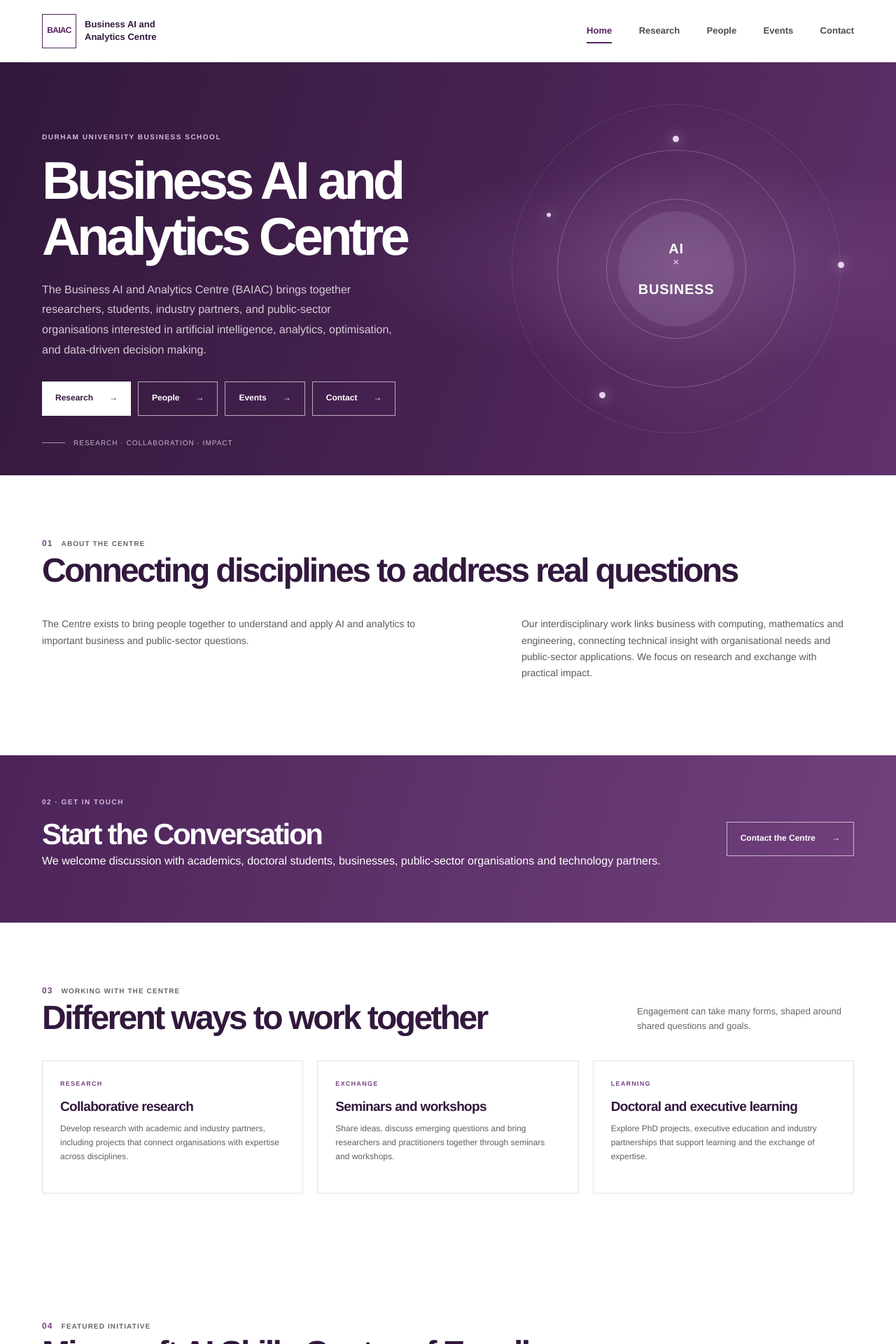
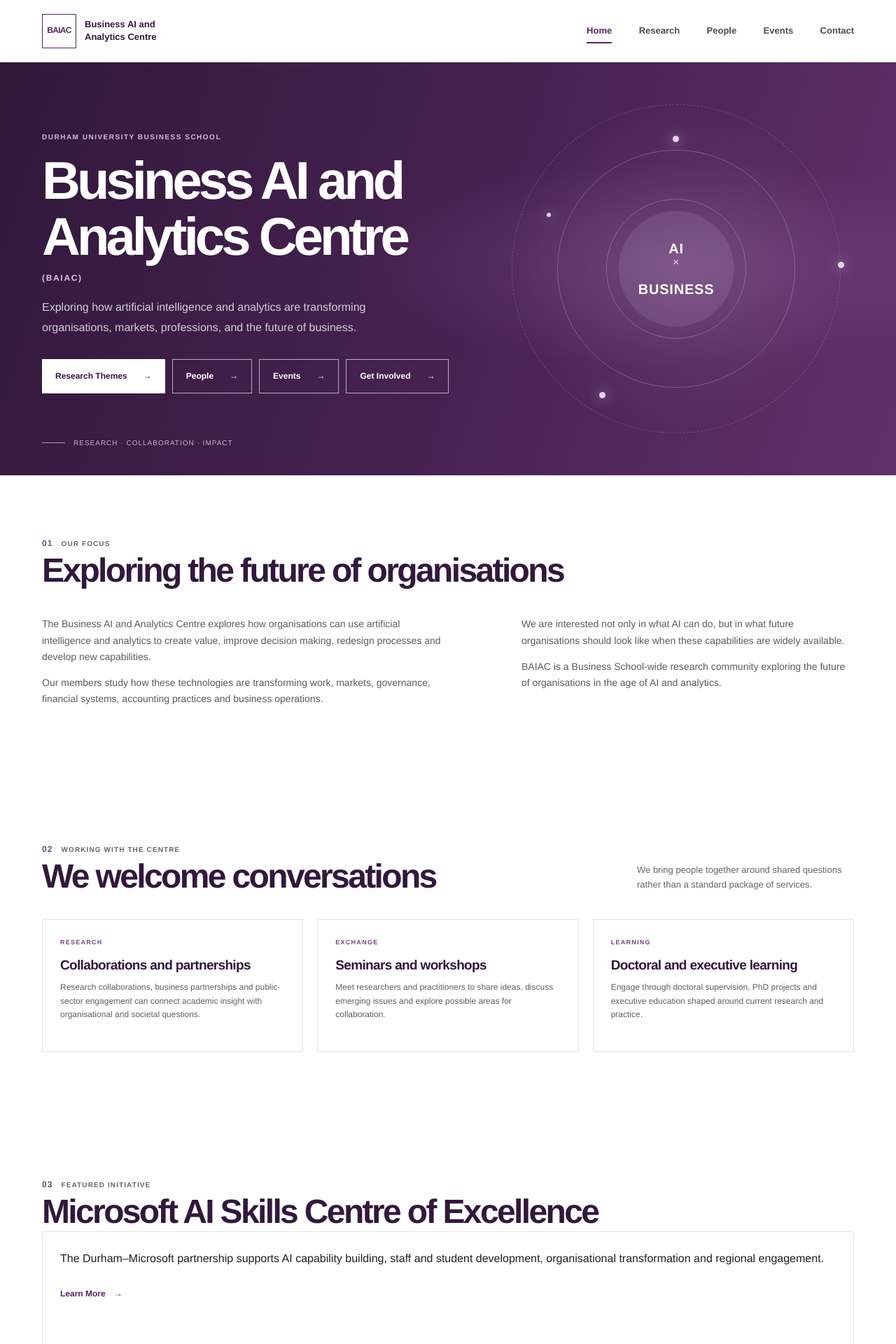
Before and after one commit to Business-AI-Analytics-Centre/business-ai-analytics-centre.github.io, a Jekyll site: the page built from index.md, in a window 1280 px wide. Shown: the top 1920 px of the page at 70% size. Built offline with Jekyll 4.4.1, drawn with Linux system fonts in a browser that asks for light colours; some of the changed text lies outside the part shown.

```diff
--- a/_config.yml
+++ b/_config.yml
@@ -1,6 +1,6 @@
 title: Business AI and Analytics Centre
 subtitle: Durham University Business School
-description: Research on artificial intelligence, analytics, operations research and data-driven decision-making at Durham University Business School.
+description: Exploring how artificial intelligence and analytics are transforming organisations, markets, professions and the future of business at Durham University Business School.
 url: https://business-ai-analytics-centre.github.io
 baseurl: ""
 locale: en-GB
--- a/assets/css/style.css
+++ b/assets/css/style.css
@@ -218,6 +218,14 @@
   line-height: 1.8;
 }
 
+.hero-acronym {
+  margin: -12px 0 18px;
+  color: #d9c2df;
+  font-size: 12px;
+  font-weight: 700;
+  letter-spacing: 0.14em;
+}
+
 .button {
   display: inline-flex;
   min-height: 49px;
@@ -1806,3 +1814,49 @@
     padding-top: 22px;
   }
 }
+
+.baiac-contact-form {
+  display: grid;
+  grid-template-columns: minmax(0, 0.8fr) minmax(280px, 1.2fr);
+  align-items: center;
+  gap: 12%;
+  margin: 38px 0 48px;
+}
+
+.baiac-contact-form h2 {
+  margin: 0 0 14px;
+  color: var(--purple-deep);
+  font-family: var(--font-display);
+  font-size: clamp(30px, 4vw, 42px);
+  font-weight: 600;
+  letter-spacing: -0.05em;
+  line-height: 1.16;
+}
+
+.baiac-contact-form > div:first-child > p:last-child {
+  color: #625d64;
+  font-size: 12px;
+}
+
+.baiac-form-placeholder {
+  display: grid;
+  min-height: 280px;
+  place-items: center;
+  padding: 24px;
+  border: 1px dashed var(--line);
+  background: white;
+  color: var(--muted);
+  text-align: center;
+}
+
+.baiac-form-placeholder p {
+  margin: 0;
+  font-size: 12px;
+}
+
+@media (max-width: 600px) {
+  .baiac-contact-form {
+    grid-template-columns: 1fr;
+    gap: 20px;
+  }
+}
--- a/index.md
+++ b/index.md
@@ -7,12 +7,13 @@
   <div class="hero-inner">
     <p class="eyebrow">Durham University Business School</p>
     <h1>Business AI and<br>Analytics Centre</h1>
-    <p class="hero-copy">The Business AI and Analytics Centre (BAIAC) brings together researchers, students, industry partners, and public-sector organisations interested in artificial intelligence, analytics, optimisation, and data-driven decision making.</p>
+    <p class="hero-acronym">(BAIAC)</p>
+    <p class="hero-copy">Exploring how artificial intelligence and analytics are transforming organisations, markets, professions, and the future of business.</p>
     <nav class="hero-actions" aria-label="Explore the Centre">
-      <a class="button button-light" href="{{ '/research/' | relative_url }}">Research <span aria-hidden="true">→</span></a>
+      <a class="button button-light" href="{{ '/research/' | relative_url }}">Research Themes <span aria-hidden="true">→</span></a>
       <a class="button button-outline" href="{{ '/people/' | relative_url }}">People <span aria-hidden="true">→</span></a>
       <a class="button button-outline" href="{{ '/events/' | relative_url }}">Events <span aria-hidden="true">→</span></a>
-      <a class="button button-outline" href="{{ '/contact/' | relative_url }}">Contact <span aria-hidden="true">→</span></a>
+      <a class="button button-outline" href="{{ '/contact/' | relative_url }}">Get Involved <span aria-hidden="true">→</span></a>
     </nav>
     <div class="hero-note" aria-hidden="true">
       <span class="note-line"></span>
@@ -31,57 +32,48 @@
   </div>
 </section>
 
-<section class="section-wrap news-section" aria-labelledby="about-heading">
+<section class="section-wrap news-section" aria-labelledby="focus-heading">
   <div class="section-heading news-heading">
     <div>
-      <div class="section-label"><span>01</span> About the Centre</div>
-      <h2 id="about-heading">Connecting disciplines to address real questions</h2>
+      <div class="section-label"><span>01</span> Our Focus</div>
+      <h2 id="focus-heading">Exploring the future of organisations</h2>
     </div>
   </div>
   <div class="intro-content">
     <div class="intro-text">
-      <p>The Centre exists to bring people together to understand and apply AI and analytics to important business and public-sector questions.</p>
+      <p>The Business AI and Analytics Centre explores how organisations can use artificial intelligence and analytics to create value, improve decision making, redesign processes and develop new capabilities.</p>
+      <p>Our members study how these technologies are transforming work, markets, governance, financial systems, accounting practices and business operations.</p>
     </div>
     <div class="intro-text">
-      <p>Our interdisciplinary work links business with computing, mathematics and engineering, connecting technical insight with organisational needs and public-sector applications. We focus on research and exchange with practical impact.</p>
+      <p>We are interested not only in what AI can do, but in what future organisations should look like when these capabilities are widely available.</p>
+      <p>BAIAC is a Business School-wide research community exploring the future of organisations in the age of AI and analytics.</p>
     </div>
-  </div>
-</section>
-
-<section class="home-cta" aria-labelledby="conversation-heading">
-  <div class="home-cta-inner">
-    <div>
-      <p class="eyebrow">02 · Get in touch</p>
-      <h2 id="conversation-heading">Start the Conversation</h2>
-      <p>We welcome discussion with academics, doctoral students, businesses, public-sector organisations and technology partners.</p>
-    </div>
-    <a class="button button-outline" href="{{ '/contact/' | relative_url }}">Contact the Centre <span aria-hidden="true">→</span></a>
   </div>
 </section>
 
 <section class="section-wrap news-section" aria-labelledby="working-heading">
   <div class="section-heading news-heading">
     <div>
-      <div class="section-label"><span>03</span> Working with the Centre</div>
-      <h2 id="working-heading">Different ways to work together</h2>
+      <div class="section-label"><span>02</span> Working with the Centre</div>
+      <h2 id="working-heading">We welcome conversations</h2>
     </div>
-    <p>Engagement can take many forms, shaped around shared questions and goals.</p>
+    <p>We bring people together around shared questions rather than a standard package of services.</p>
   </div>
   <div class="news-grid">
     <article class="news-card">
       <p class="card-index">RESEARCH</p>
-      <h3>Collaborative research</h3>
-      <p>Develop research with academic and industry partners, including projects that connect organisations with expertise across disciplines.</p>
+      <h3>Collaborations and partnerships</h3>
+      <p>Research collaborations, business partnerships and public-sector engagement can connect academic insight with organisational and societal questions.</p>
     </article>
     <article class="news-card">
       <p class="card-index">EXCHANGE</p>
       <h3>Seminars and workshops</h3>
-      <p>Share ideas, discuss emerging questions and bring researchers and practitioners together through seminars and workshops.</p>
+      <p>Meet researchers and practitioners to share ideas, discuss emerging issues and explore possible areas for collaboration.</p>
     </article>
     <article class="news-card">
       <p class="card-index">LEARNING</p>
       <h3>Doctoral and executive learning</h3>
-      <p>Explore PhD projects, executive education and industry partnerships that support learning and the exchange of expertise.</p>
+      <p>Engage through doctoral supervision, PhD projects and executive education shaped around current research and practice.</p>
     </article>
   </div>
 </section>
@@ -89,23 +81,67 @@
 <section class="section-wrap news-section" aria-labelledby="initiative-heading">
   <div class="section-heading news-heading">
     <div>
-      <div class="section-label"><span>04</span> Featured initiative</div>
+      <div class="section-label"><span>03</span> Featured initiative</div>
       <h2 id="initiative-heading">Microsoft AI Skills Centre of Excellence</h2>
     </div>
   </div>
   <article class="news-card">
-    <p>The Durham University–Microsoft partnership brings together expertise, tools and support to help people develop practical, responsible and inclusive AI skills.</p>
-    <a class="text-link" href="{{ '/microsoft-ai-skills-centre/' | relative_url }}">Explore the initiative <span aria-hidden="true">→</span></a>
+    <p>The Durham–Microsoft partnership supports AI capability building, staff and student development, organisational transformation and regional engagement.</p>
+    <a class="text-link" href="{{ '/microsoft-ai-skills-centre/' | relative_url }}">Learn More <span aria-hidden="true">→</span></a>
   </article>
 </section>
 
 <section class="section-wrap news-section" aria-labelledby="themes-heading">
   <div class="section-heading news-heading">
     <div>
-      <div class="section-label"><span>05</span> Research themes</div>
-      <h2 id="themes-heading">A connected research community</h2>
+      <div class="section-label"><span>04</span> Research themes</div>
+      <h2 id="themes-heading">Where our research concentrates</h2>
     </div>
-    <p>Our work spans AI, Analytics, Operations Research and Information Systems.</p>
+    <p>Connected areas of enquiry support a wider conversation about the future of business.</p>
+  </div>
+  <div class="news-grid">
+    <article class="news-card">
+      <p class="card-index">01</p>
+      <h3>Decision Intelligence and Optimisation</h3>
+      <p>Planning, forecasting, resource allocation, operations research, optimisation and decision support.</p>
+    </article>
+    <article class="news-card">
+      <p class="card-index">02</p>
+      <h3>Accounting, Audit and Assurance Analytics</h3>
+      <p>Audit analytics, continuous auditing, governance, accounting information systems, ESG assurance and digital reporting.</p>
+    </article>
+    <article class="news-card">
+      <p class="card-index">03</p>
+      <h3>Digital Organisations and Information Systems</h3>
+      <p>Technology adoption, enterprise systems, digital transformation and organisational change.</p>
+    </article>
+    <article class="news-card">
+      <p class="card-index">04</p>
+      <h3>Markets, Consumers and Behaviour</h3>
+      <p>Marketing analytics, experimentation, consumer behaviour and digital markets.</p>
+    </article>
+    <article class="news-card">
+      <p class="card-index">05</p>
+      <h3>Finance, Risk and Economic Analytics</h3>
+      <p>Financial systems, banking, economic modelling, fintech and risk management.</p>
+    </article>
+    <article class="news-card">
+      <p class="card-index">06</p>
+      <h3>Responsible AI and Societal Impact</h3>
+      <p>Ethics, governance, regulation, transparency, sustainability and public-sector applications.</p>
+    </article>
+  </div>
+</section>
+
+<section class="home-cta" aria-labelledby="conversation-heading">
+  <div class="home-cta-inner">
+    <div>
+      <p class="eyebrow">05 · Get involved</p>
+      <h2 id="conversation-heading">Start the Conversation</h2>
+      <p>The Centre welcomes engagement from academics, doctoral students, businesses, professional bodies, technology partners, public-sector organisations and policymakers.</p>
+      <p>Whether you are interested in collaborative research, applying AI within your organisation, developing new analytical capabilities or discussing future opportunities, we would be delighted to hear from you.</p>
+    </div>
+    <a class="button button-outline" href="{{ '/contact/' | relative_url }}">Contact the Centre <span aria-hidden="true">→</span></a>
   </div>
 </section>
 
@@ -113,7 +149,7 @@
   <div class="section-heading news-heading">
     <div>
       <div class="section-label"><span>06</span> From the Centre</div>
-      <h2 id="news-heading">News and Events</h2>
+      <h2 id="news-heading">News &amp; Events</h2>
     </div>
     <p>Updates, seminars and opportunities to meet the Centre.</p>
   </div>
```
Also changed, not shown: _pages/contact.md (+11 -0 lines), _pages/microsoft-ai-skills-centre.md (+4 -4 lines), _pages/research.md (+40 -23 lines).
